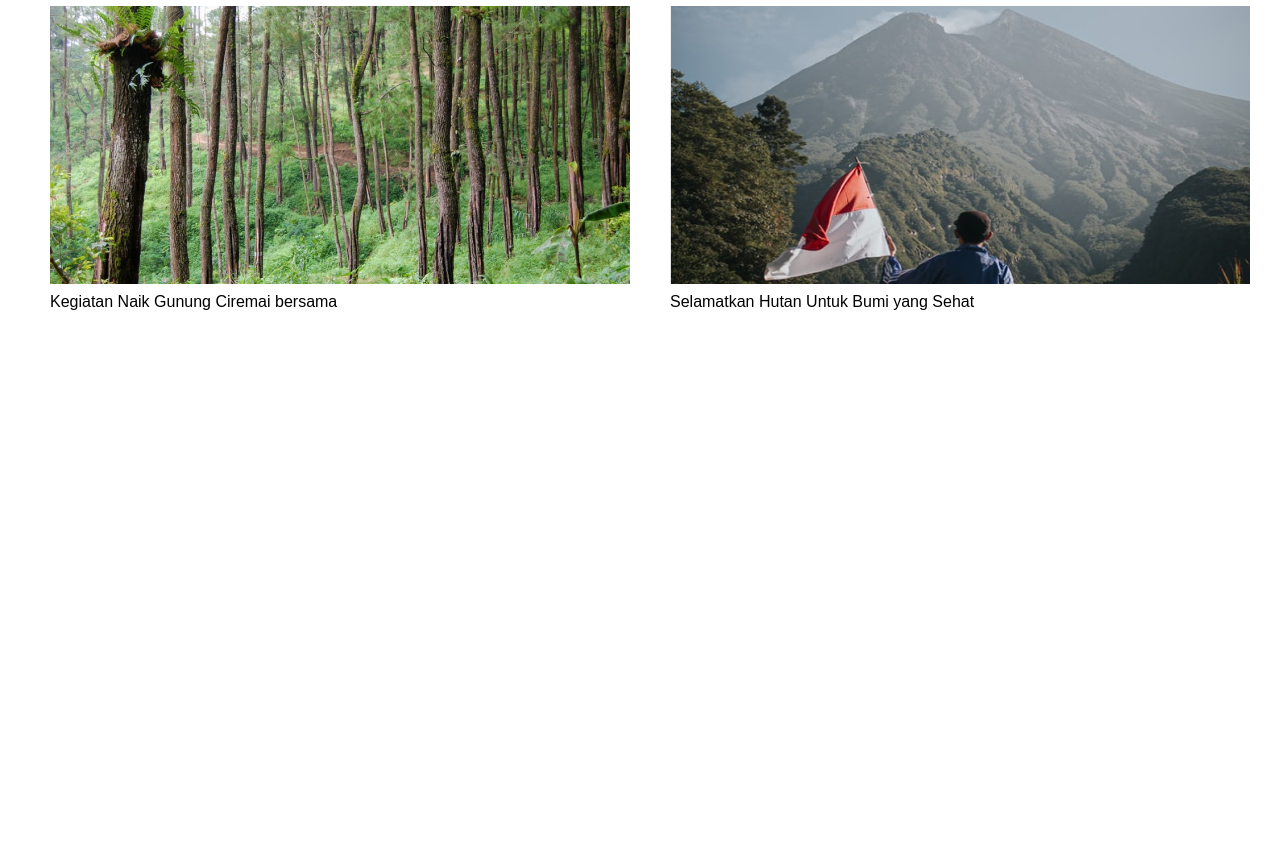
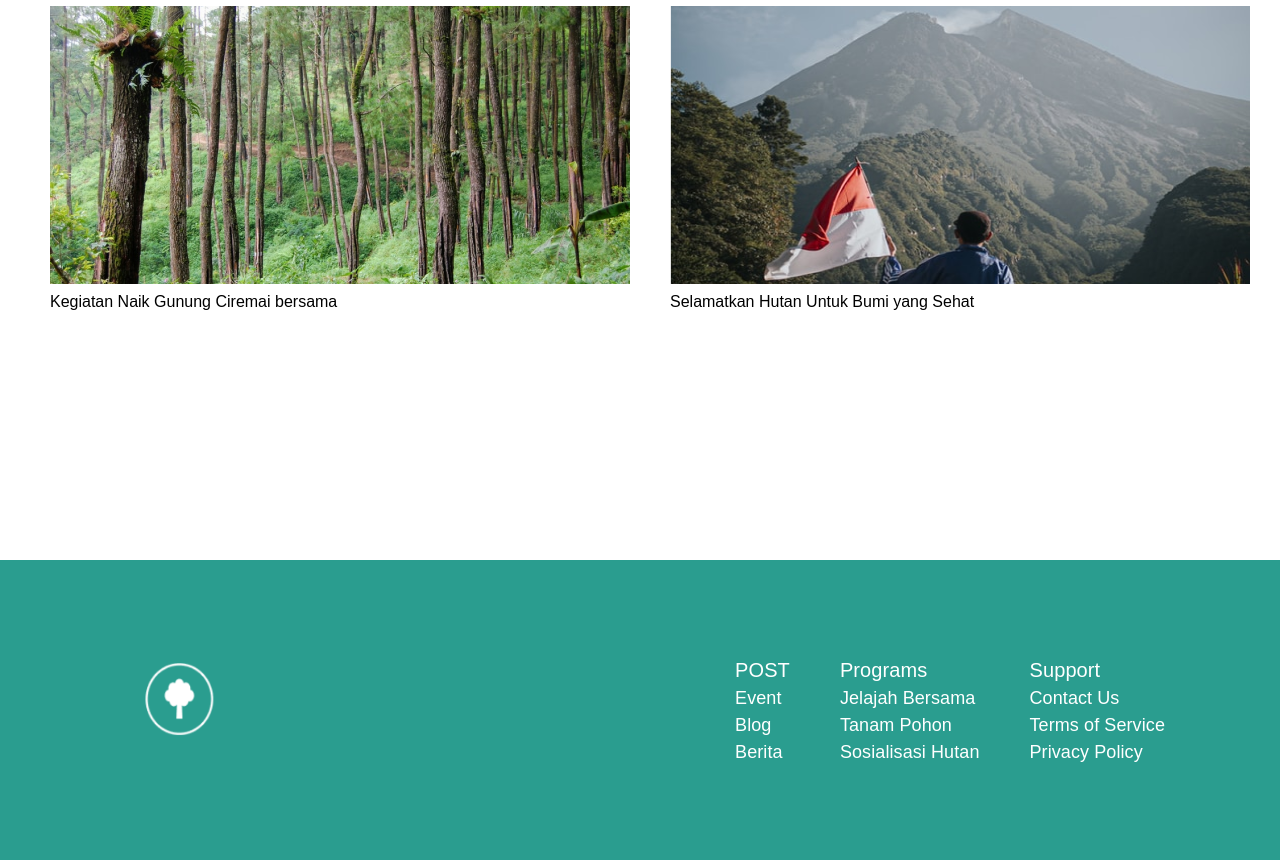
Before and after one commit to salomedavitashvilii/HomeWork5, a plain HTML site: page index.html in a window 1280 px wide. Shown: the part 1942-2802 px from the top of the page. Before the commit the page ends 2302 px from the top, so only its background shows below. Drawn offline with Linux system fonts and the light colour scheme.

Commit message:
add footer

```diff
--- a/css/style.css
+++ b/css/style.css
@@ -164,6 +164,7 @@ h2{
     justify-content: space-between;
     gap: 25px;
     padding: 50px;
+    margin-bottom: 200px;
 }
 h3{
     color: #4D4D4D;
@@ -180,3 +181,39 @@ h3{
     gap: 10px;
     font-family: 'Poppins', sans-serif;
 }
+/* footer styles */
+footer{
+    display: flex;
+    height: 300px;
+    width: 1300px;
+    margin: 0 auto;
+    padding: 90px 130px 148px 130px;
+    justify-content: space-between;
+    align-items: flex-start;
+    background-color: #2A9D8F;
+}
+.flogo{
+    width: 98px;
+    height: 98px;
+}
+.fnav{
+    display: flex;
+    gap: 50px;
+    font-family: 'Poppins', sans-serif;
+    margin: 5px;
+    color: #FFF;
+    font-size: 18px;
+    font-style: normal;
+    font-weight: 400;
+    line-height: 27px; /* 150% */
+    letter-spacing: 0.09px;
+}
+.list{
+    color: #FFF;
+    font-family: 'Poppins', sans-serif;
+    font-size: 20px;
+    font-style: normal;
+    font-weight: 500;
+    line-height: 30px; /* 150% */
+    letter-spacing: 0.1px;
+}
--- a/index.html
+++ b/index.html
@@ -76,10 +76,38 @@
                 Selamatkan Hutan Untuk Bumi yang Sehat
             </p>
         </div>
-
     </section>
-
-
-
+    <!-- footer starts here  -->
+    <footer>
+        <div>
+        <img class="flogo" src="image/flogo.png" alt="">
+    </div>
+    <nav class="fnav" >
+    <div>
+        <ul>
+            <li class="list">POST</li>
+            <li>Event</li>
+            <li>Blog</li>
+            <li>Berita</li>
+        </ul>
+    </div>
+    <div>
+        <ul>
+            <li class="list">Programs</li>
+            <li>Jelajah Bersama</li>
+            <li>Tanam Pohon</li>
+            <li>Sosialisasi Hutan</li>
+        </ul>
+    </div>
+    <div>
+        <ul>
+            <li class="list">Support</li>
+            <li>Contact Us</li>
+            <li>Terms of Service</li>
+            <li>Privacy Policy</li>
+        </ul>
+    </div>
+</nav>
+    </footer>
 </body>
 </html>
```
Also changed, not shown: image/flogo.png (added).
